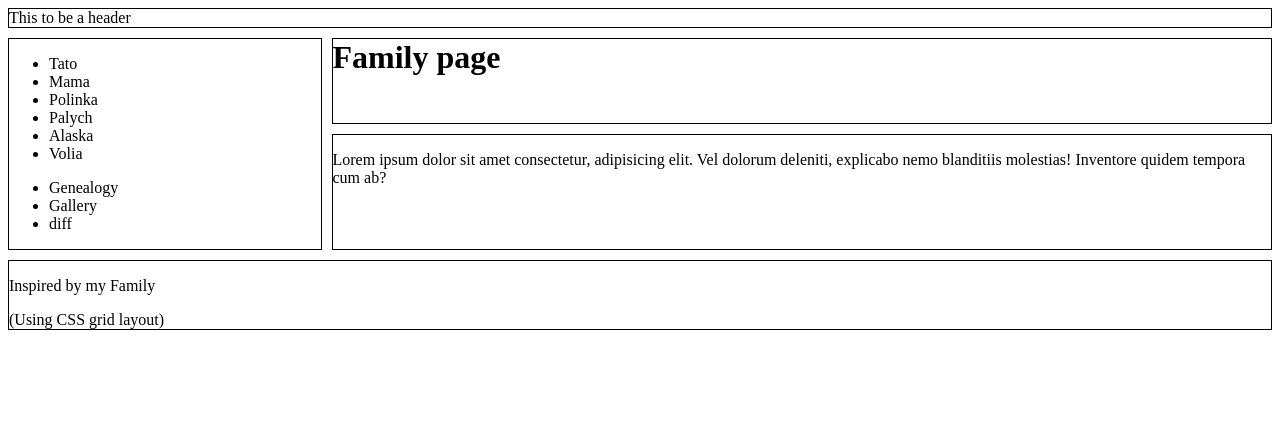
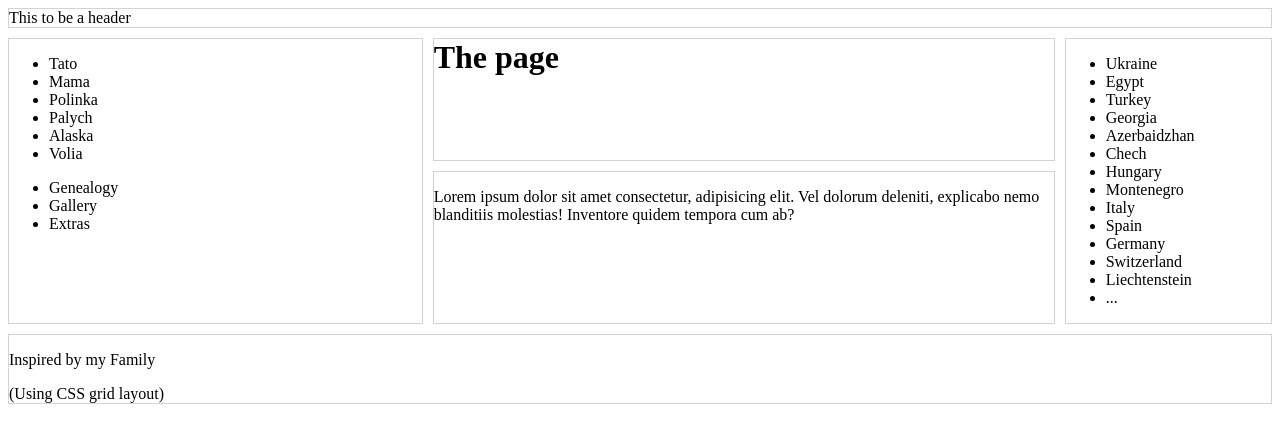
Before and after one commit to Maladets/Family-page, a plain HTML site: page index.html in a window 1280 px wide. Drawn offline with Linux system fonts and the light colour scheme.

Commit message:
Slight markup change

```diff
--- a/index.html
+++ b/index.html
@@ -11,8 +11,8 @@
 
 <body>
   <header>This to be a header</header>
-  <h1 class="page-title">Family page</h1 class="page-title">
-  <aside class="sidebar">
+  <h1 class="page-title">The page</h1 class="page-title">
+  <aside class="left-sidebar">
     <nav class="bar">
       <ul class="members">
         <li class="member">Tato</li>
@@ -25,11 +25,28 @@
       <ul class=links>
         <li>Genealogy</li>
         <li>Gallery</li>
-        <li>diff</li>
-
+        <li>Extras</li>
       </ul>
     </nav>
   </aside>
+  <div class="right-sidebar">
+    <ul class="trips">
+      <li class="trip">Ukraine</li>
+      <li class="trip">Egypt</li>
+      <li class="trip">Turkey</li>
+      <li class="trip">Georgia</li>
+      <li class="trip">Azerbaidzhan</li>
+      <li class="trip">Chech</li>
+      <li class="trip">Hungary</li>
+      <li class="trip">Montenegro</li>
+      <li class="trip">Italy</li>
+      <li class="trip">Spain</li>
+      <li class="trip">Germany</li>
+      <li class="trip">Switzerland</li>
+      <li class="trip">Liechtenstein</li>
+      <li class="trip">...</li>
+    </ul>
+  </div>
   <main class="main-content">
     <p class="about">Lorem ipsum dolor sit amet consectetur, adipisicing elit. Vel dolorum deleniti, explicabo nemo
       blanditiis molestias! Inventore quidem tempora cum ab?</p>
--- a/style.css
+++ b/style.css
@@ -9,7 +9,7 @@ h1 {
 
 body>* {
   box-sizing: border-box;
-  border: 1px solid black;
+  border: 1px solid lightgrey;
 }
 
 header {
@@ -24,6 +24,11 @@ aside {
   grid-area: navbar;
 }
 
+.right-sidebar {
+  grid-area: advent;
+  display: none;
+}
+
 main {
   grid-area: main;
 }
@@ -34,7 +39,7 @@ footer {
 
 @media (orientation: landscape) {
   body {
-    grid-template-columns: 1fr 3fr;
+    grid-template-columns: 2fr 3fr 1fr;
     grid-template-areas:
     "header header"
     "navbar title"
@@ -42,3 +47,18 @@ footer {
     "footer footer";
   }
 }
+
+@media (min-width: 1200px) {
+  body {
+    grid-template-columns: 2fr 3fr 1fr;
+    grid-template-areas:
+    "header header header"
+    "navbar title advent"
+    "navbar main advent"
+    "footer footer footer";
+
+  }.right-sidebar {
+    display: block;
+  }
+
+}
```
